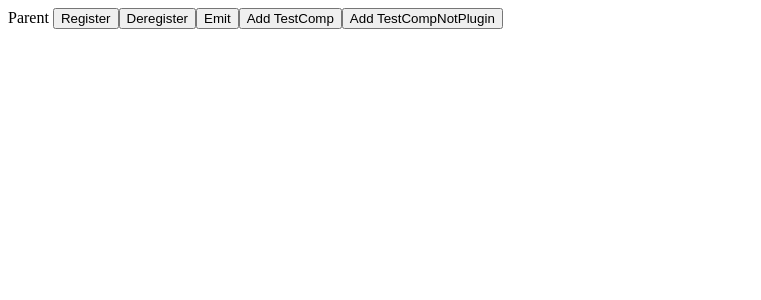
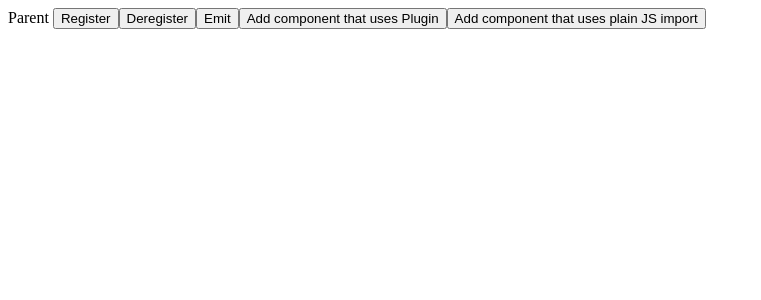
Before and after one commit to ploFirework/poc-event-bus, a Vue app: page / in a window 1280 px wide. Shown: the top 300 px of the page, without its empty margins (0-761 px from the left). Built offline with nearby package versions, Linux system fonts and the light colour scheme.

Commit message:
updated button names

```diff
--- a/src/App.vue
+++ b/src/App.vue
@@ -4,8 +4,8 @@
     <button @click="register">Register</button>
     <button @click="deregister">Deregister</button>
     <button @click="emit">Emit</button>
-    <button @click="addTestComp">Add TestComp</button>
-    <button @click="addTestCompNotPlugin">Add TestCompNotPlugin</button>
+    <button @click="addTestComp">Add component that uses Plugin</button>
+    <button @click="addTestCompNotPlugin">Add component that uses plain JS import</button>
 
     <component
       v-for="c in children"
```
